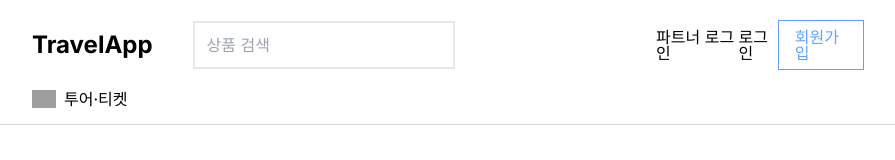
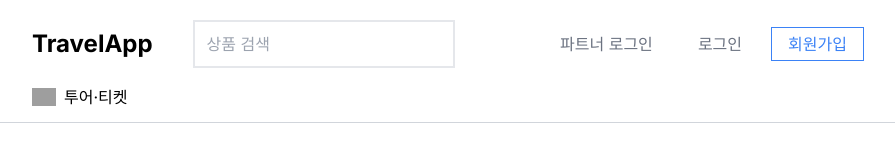
Before and after one commit to hongjunjeong95/travel-frontend-nextjs, a Next.js app: page / in a window 1280 px wide. Shown: the top 160 px of the page, without its empty margins (192-1087 px from the left). Built offline with nearby package versions, Linux system fonts and the light colour scheme; grey boxes are pictures that could not be loaded.

Commit message:
Css for nav.tsx

```diff
--- a/app/components/nav.tsx
+++ b/app/components/nav.tsx
@@ -14,10 +14,14 @@ const Nav = () => {
           placeholder="상품 검색"
         />
       </div>
-      <div className="flex justify-between w-1/4 items-center">
-        <div>파트너 로그인</div>
-        <div>로그인</div>
-        <div className="border-blue-400 text-blue-400 border-solid border py-2 px-4">
+      <div className="flex justify-between w-80 items-center ">
+        <div className="hover:bg-gray-200 text-gray-500 px-4 py-2 transition-all duration-400">
+          파트너 로그인
+        </div>
+        <div className="hover:bg-gray-200 text-gray-500 px-4 py-2 transition-all duration-400">
+          로그인
+        </div>
+        <div className="hover:bg-blue-100 border-blue-500 text-blue-500 border-solid border py-2 px-4 transition-all duration-400">
           회원가입
         </div>
       </div>
```
